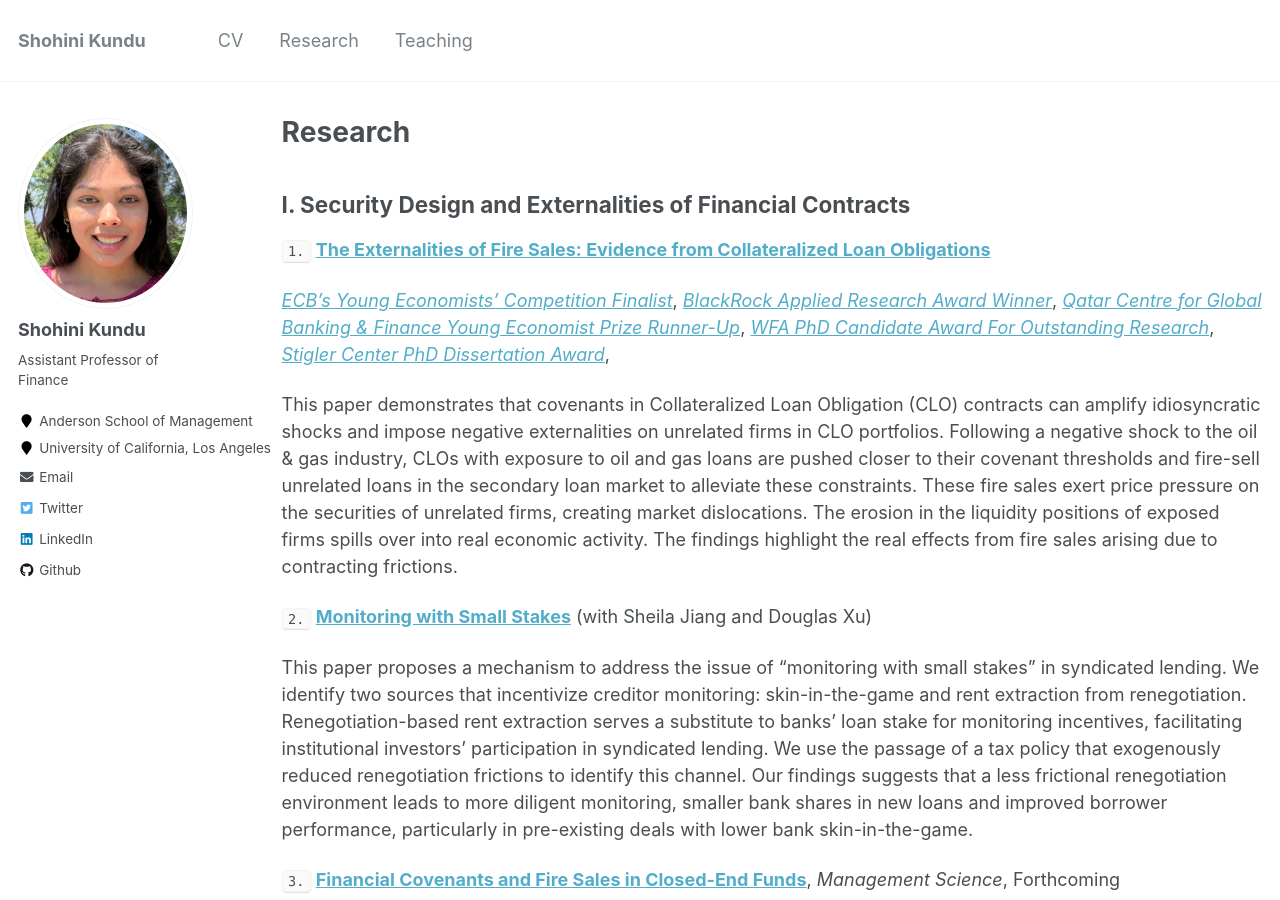
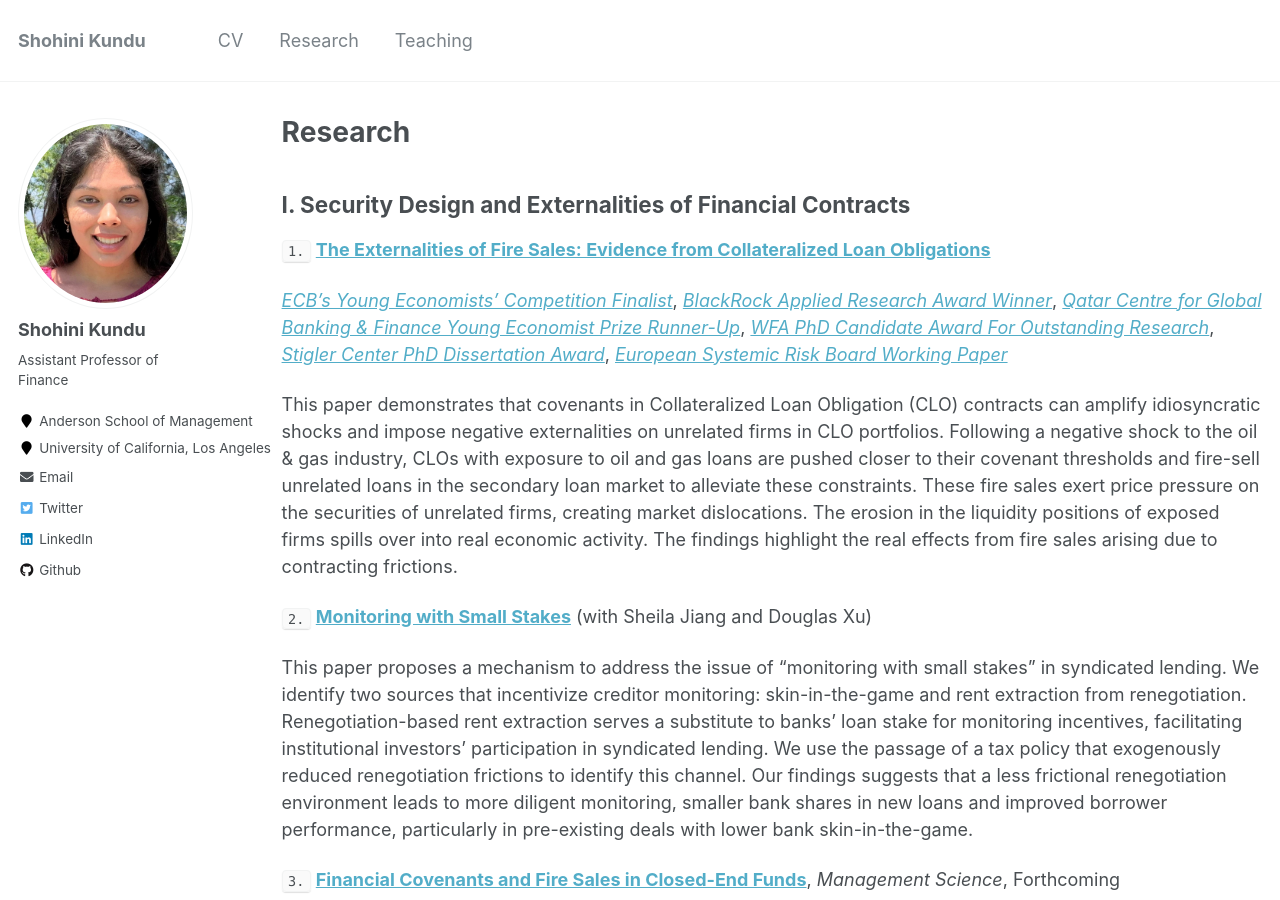
Before and after one commit to shohinikundu/shohinikundu.github.io, a Jekyll site: the page built from _pages/research.md, in a window 1280 px wide and 900 px high. Built offline with Jekyll 4.4.1, drawn with Linux system fonts in a browser that asks for light colours.

Commit message:
Update research.md

```diff
--- a/_pages/research.md
+++ b/_pages/research.md
@@ -13,6 +13,7 @@ author_profile: true
 [*Qatar Centre for Global Banking & Finance Young Economist Prize Runner-Up*](https://www.kcl.ac.uk/news/young-economist-prize-competition),
 [*WFA PhD Candidate Award For Outstanding Research*](https://westernfinance.org/wp-content/uploads/2021.links_.pdf),
 [*Stigler Center PhD Dissertation Award*](https://www.chicagobooth.edu/research/stigler/research/phd-dissertation-award),
+[*European Systemic Risk Board Working Paper*](https://www.esrb.europa.eu/pub/pdf/wp/esrb.wp.141.en.pdf?a4df56ef10c1106af985488bee9b0435)
 
 This paper demonstrates that covenants in Collateralized Loan Obligation (CLO) contracts can amplify idiosyncratic shocks and impose negative externalities on unrelated firms in CLO portfolios. Following a negative shock to the oil & gas industry, CLOs with exposure to oil and gas loans are pushed closer to their covenant thresholds and fire-sell unrelated loans in the secondary loan market to alleviate these constraints. These fire sales exert price pressure on the securities of unrelated firms, creating market dislocations. The erosion in the liquidity positions of exposed firms spills over into real economic activity. The findings highlight the real effects from fire sales arising due to contracting frictions.
 
```
